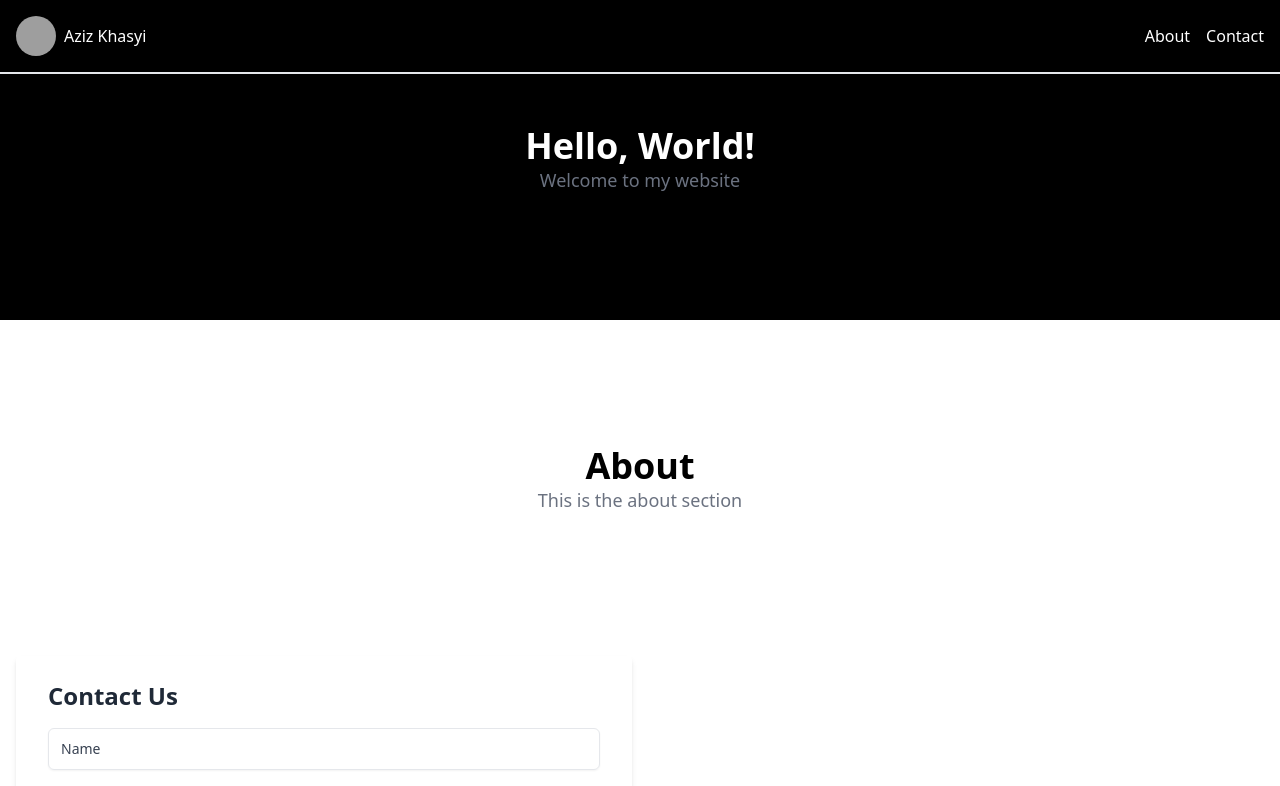
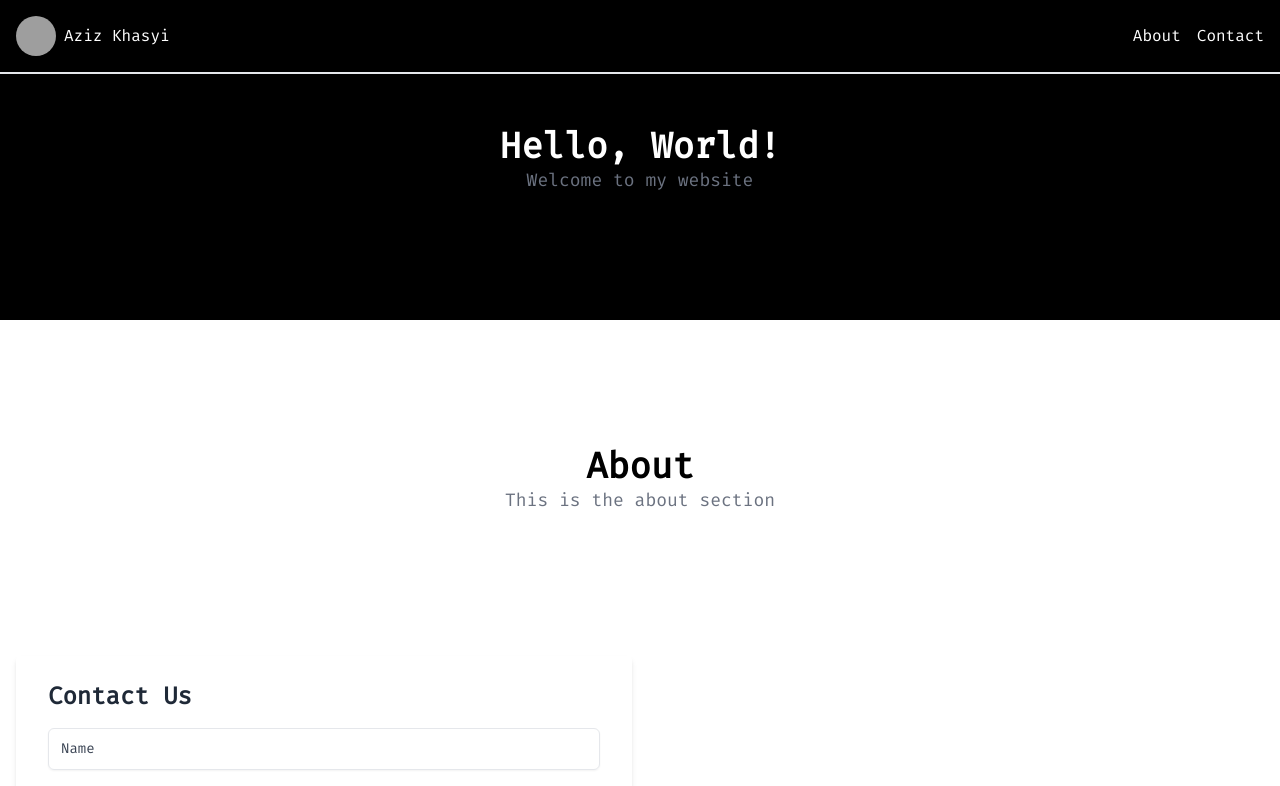
Before and after one commit to Azizkhasyi11/my-website, a React (Vite) app: page / in a window 1280 px wide. Shown: the top 786 px of the page. Built offline with nearby package versions, Linux system fonts and the light colour scheme; grey boxes are pictures that could not be loaded.

Commit message:
Change font

```diff
--- a/package.json
+++ b/package.json
@@ -10,6 +10,7 @@
     "preview": "vite preview"
   },
   "dependencies": {
+    "@fontsource/fira-code": "^5.0.18",
     "react": "^18.2.0",
     "react-dom": "^18.2.0",
     "react-icons": "^5.2.1",
--- a/src/index.css
+++ b/src/index.css
@@ -5,3 +5,7 @@
 html {
   scroll-behavior: smooth;
 }
+
+body {
+  font-family: 'Fira Code', monospace;
+}
--- a/src/main.jsx
+++ b/src/main.jsx
@@ -3,6 +3,7 @@ import ReactDOM from 'react-dom/client'
 import './index.css'
 import { RouterProvider } from 'react-router-dom'
 import Routes from './router/Routes.jsx';
+import '@fontsource/fira-code';
 
 ReactDOM.createRoot(document.getElementById('root')).render(
   <React.StrictMode>
```
Also changed, not shown: 1 other file (tests, documents, lock files or other folders).
